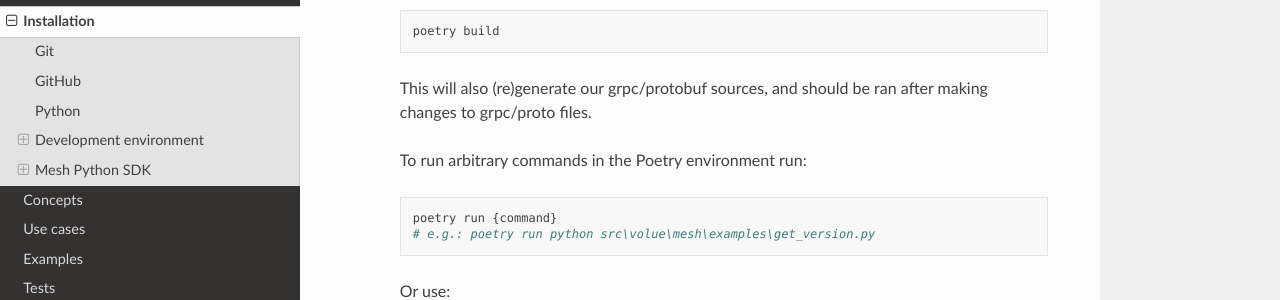
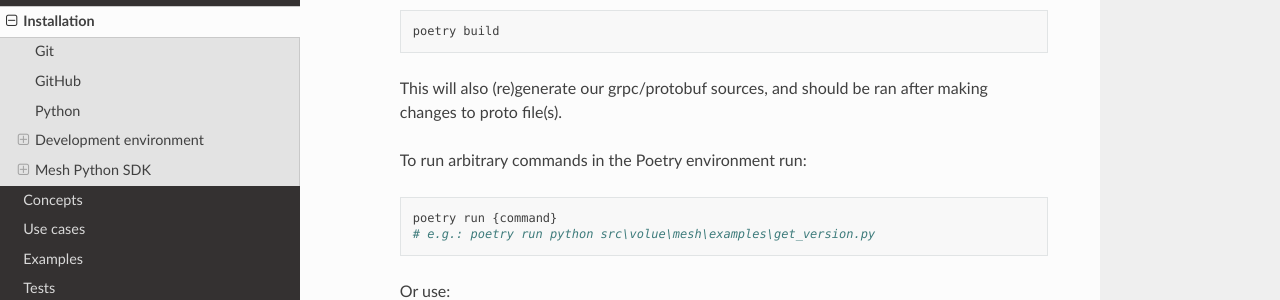
Before and after one commit to Volue-Public/energy-mesh-python, a Sphinx documentation site: the page built from docs/source/installation.rst, in a window 1280 px wide and 900 px high, scrolled down 2855 px. Shown: the part 179-479 px from the top of the window. Built offline with Sphinx 7.4.7 and the Read the Docs theme 2.0.0, drawn with Linux system fonts in a browser that asks for light colours.

Commit message:
Update docs/source/installation.rst
Co-authored-by: Tomasz Noczynski <88330807+tnoczyns-volue@users.noreply.github.com>

```diff
--- a/docs/source/installation.rst
+++ b/docs/source/installation.rst
@@ -129,7 +129,7 @@ Setup for developers
 
       poetry build
 
-    This will also (re)generate our grpc/protobuf sources, and should be ran after making changes to grpc/proto files.
+    This will also (re)generate our grpc/protobuf sources, and should be ran after making changes to proto file(s).
 
     To run arbitrary commands in the Poetry environment run::
 
```
